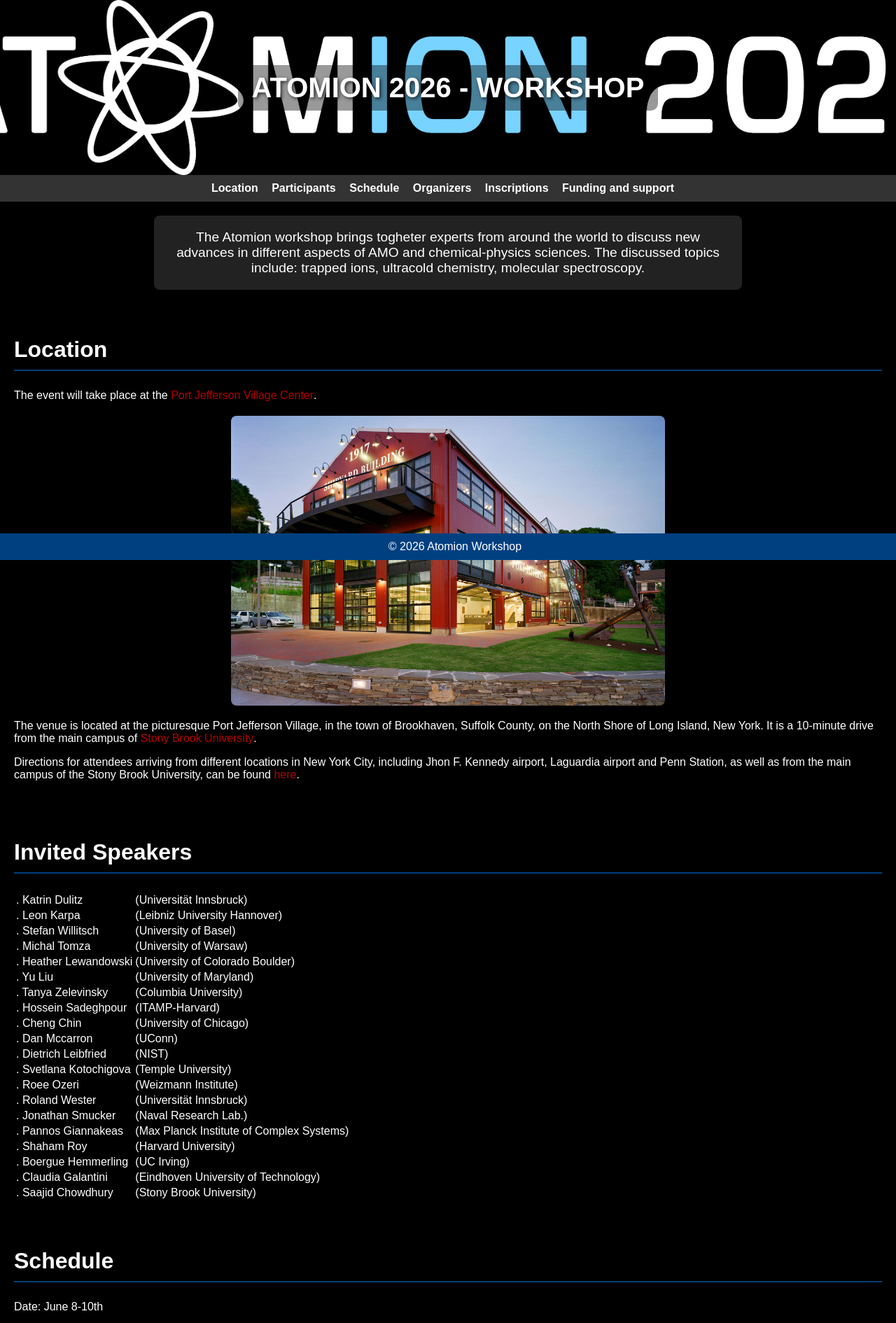
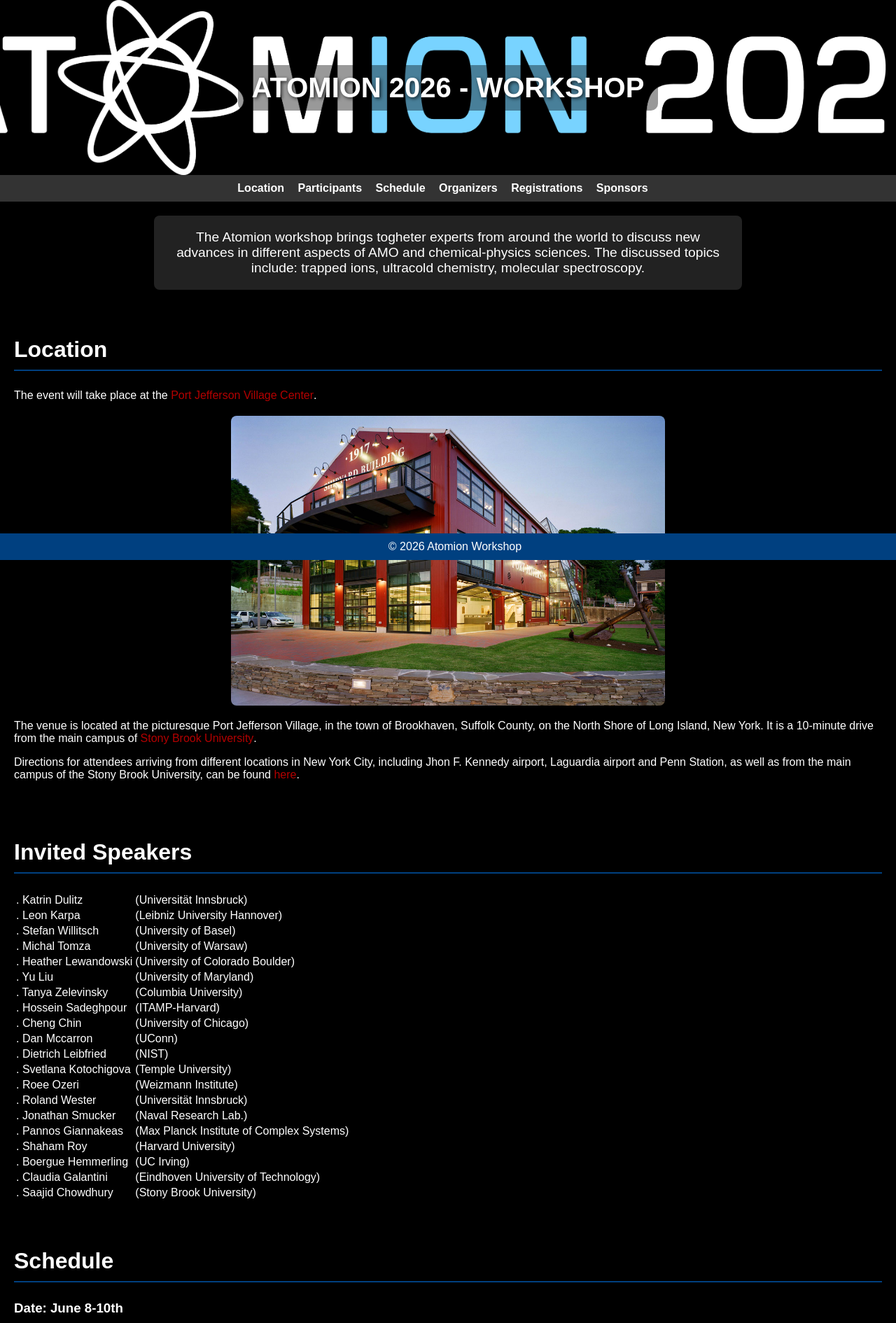
Before and after one commit to atomion2026/atomion2026.github.io, a website: page index.html in a window 1280 px wide. Shown: the top 1890 px of the page at 70% size. Drawn offline with Linux system fonts and the light colour scheme.

Commit message:
Inscriptions to Registrations

```diff
--- a/index.html
+++ b/index.html
@@ -16,8 +16,8 @@
             <li><a href="#participants">Participants</a></li>
             <li><a href="#schedule">Schedule</a></li>
             <li><a href="#organizers">Organizers</a></li>
-            <li><a href="#registration">Inscriptions</a></li>
-            <li><a href="#Sponsors">Funding and support</a></li>
+            <li><a href="#registration">Registrations</a></li>
+            <li><a href="#Sponsors">Sponsors</a></li>
 
         </ul>
     </nav>
@@ -80,7 +80,7 @@
 
     <section id="schedule">
         <h2>Schedule</h2>
-        <p>Date: June 8-10th </p>
+        <h3>Date: June 8-10th </h3>
 
           <!-- MONDAY -->
           <details class="day-block" open>
@@ -190,7 +190,7 @@
     <!-- Sección de Inscripciones -->
     <section id="registration">
         <h2>Registration</h2>
-       <p>Interested participants are invited to submit an abstract for either the Poster Session or a Hot Topic Talk. The deadline for registration and abstract submission is <b>20 April 2026</b>.</p>
+       <p>Interested participants are invited to submit an abstract for either the Poster Session or a Hot Topic Talk. The deadline for registration and abstract submission is <b>April 20th.</b>.</p>
         <p>The registration fee for the event is <b>$200</b>. A payment link will be provided in due course. Please note that all participants must register using the form below, as the number of available spots is limited.</p>
         <form action="submit_form.php" method="post">
             <label for="name">Name:</label>
```
